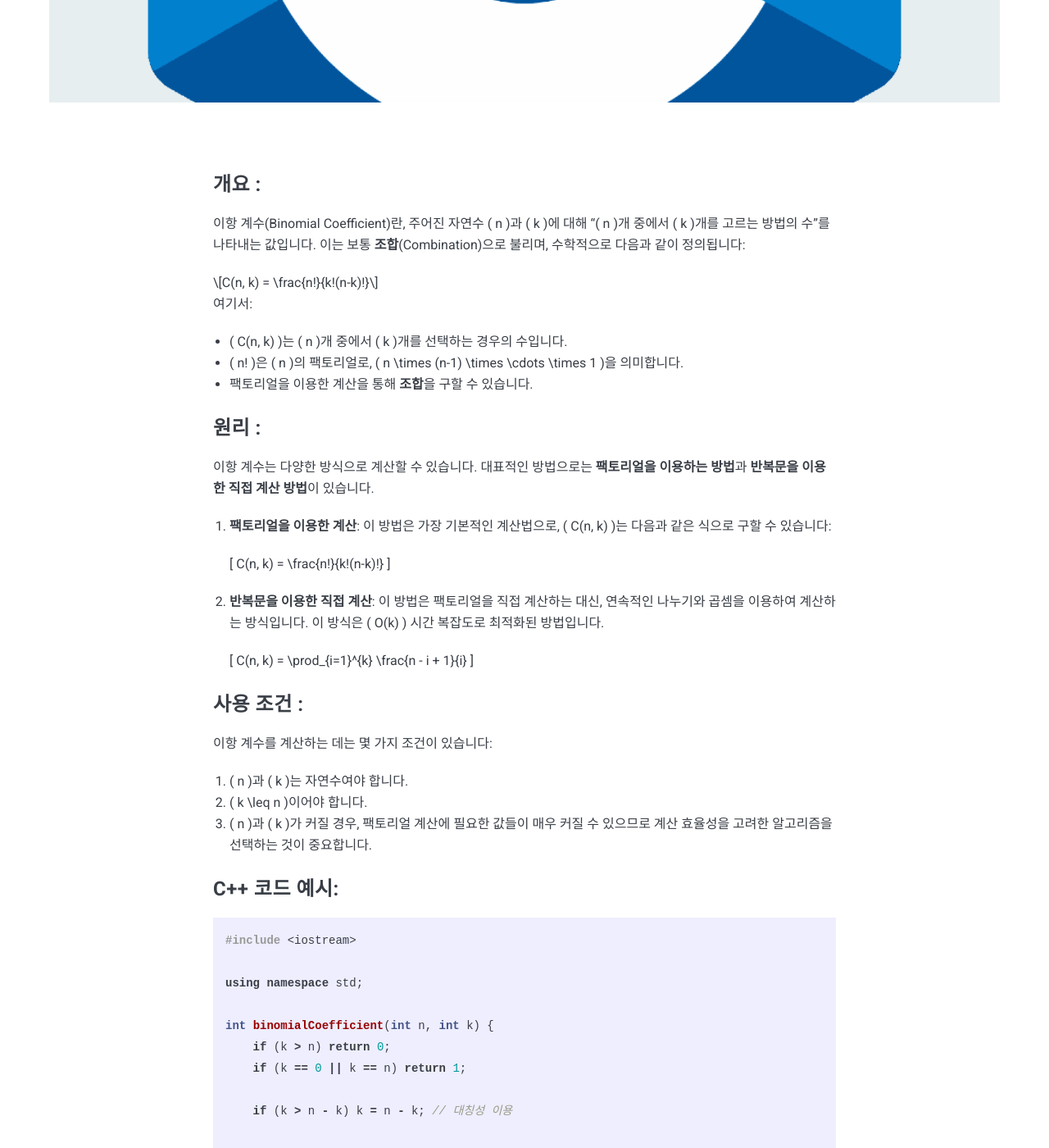
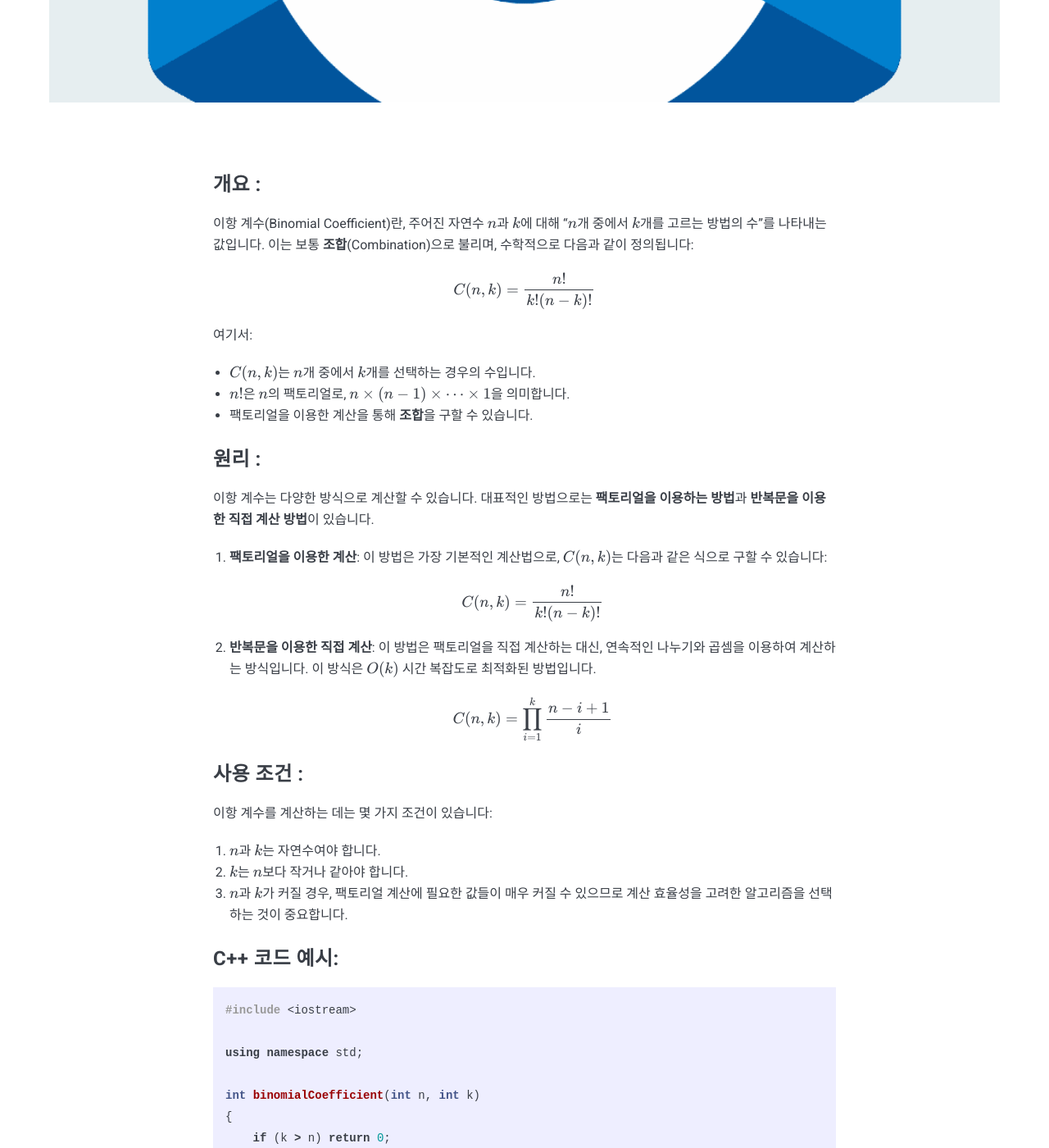
Before and after one commit to chomuscleguy/chomuscleguy.github.io, a Jekyll site: the page built from _posts/2025-03-27-C++-이항계수.Markdown, in a window 1280 px wide and 1400 px high, scrolled down 848 px. Shown: the whole window at 82% size. Built offline with Jekyll 4.4.1, drawn with Linux system fonts in a browser that asks for light colours; nearby versions of some CDN libraries; formulas are drawn with MathJax 3; a script that is not in the unit is left out; comment, search, counter and statistics services are not loaded.

Commit message:
진짜됨

````diff
--- a/_includes/head.html
+++ b/_includes/head.html
@@ -14,9 +14,9 @@
   <!-- Ionicons -->
   <link href="https://unpkg.com/ionicons@4.2.2/dist/css/ionicons.min.css" rel="stylesheet">
 
-  {% if page.use_math %}
-  {% include mathjax_support.html %}
-{% endif %}
+  <script type="text/javascript" async
+  src="https://cdnjs.cloudflare.com/ajax/libs/mathjax/2.7.7/MathJax.js?config=TeX-MML-AM_CHTML">
+</script>
 
   <style>
   {% capture include_to_scssify %}
--- a/_posts/2025-03-26-C++-유클리드-호제법.Markdown
+++ b/_posts/2025-03-26-C++-유클리드-호제법.Markdown
@@ -3,7 +3,6 @@
 title:  "유클리드 호제법"
 image:  C++.png
 tags:   C++ Algorithm
-use_math: true
 ---
 ### 개요 :
 유클리드 호제법이란 두 수의 최대공약수(GCD)를 구하는 하나의 알고리즘이다.
--- a/_posts/2025-03-27-C++-이항계수.Markdown
+++ b/_posts/2025-03-27-C++-이항계수.Markdown
@@ -3,43 +3,43 @@
 title:  "이항 계수"
 image:  C++.png
 tags:   C++ Algorithm, DP
-use_math: true
 ---
+
 ### 개요 :
-이항 계수(Binomial Coefficient)란, 주어진 자연수 \( n \)과 \( k \)에 대해 “\( n \)개 중에서 \( k \)개를 고르는 방법의 수”를 나타내는 값입니다. 이는 보통 **조합**(Combination)으로 불리며, 수학적으로 다음과 같이 정의됩니다:
+이항 계수(Binomial Coefficient)란, 주어진 자연수 $$ n $$과 $$ k $$에 대해 “$$ n $$개 중에서 $$ k $$개를 고르는 방법의 수”를 나타내는 값입니다. 이는 보통 **조합**(Combination)으로 불리며, 수학적으로 다음과 같이 정의됩니다:
 
 $$
 C(n, k) = \frac{n!}{k!(n-k)!}
 $$
 
 여기서:
-- \( C(n, k) \)는 \( n \)개 중에서 \( k \)개를 선택하는 경우의 수입니다.
-- \( n! \)은 \( n \)의 팩토리얼로, \( n \times (n-1) \times \cdots \times 1 \)을 의미합니다.
+- $$ C(n, k) $$는 $$ n $$개 중에서 $$ k $$개를 선택하는 경우의 수입니다.
+- $$ n! $$은 $$ n $$의 팩토리얼로, $$ n \times (n-1) \times \cdots \times 1 $$을 의미합니다.
 - 팩토리얼을 이용한 계산을 통해 **조합**을 구할 수 있습니다.
 
 ### 원리 :
 이항 계수는 다양한 방식으로 계산할 수 있습니다. 대표적인 방법으로는 **팩토리얼을 이용하는 방법**과 **반복문을 이용한 직접 계산 방법**이 있습니다.
 
 1. **팩토리얼을 이용한 계산**:
-    이 방법은 가장 기본적인 계산법으로, \( C(n, k) \)는 다음과 같은 식으로 구할 수 있습니다:
+    이 방법은 가장 기본적인 계산법으로, $$ C(n, k) $$는 다음과 같은 식으로 구할 수 있습니다:
 
-    \[
+    $$
     C(n, k) = \frac{n!}{k!(n-k)!}
-    \]
+    $$
 
 2. **반복문을 이용한 직접 계산**:
-    이 방법은 팩토리얼을 직접 계산하는 대신, 연속적인 나누기와 곱셈을 이용하여 계산하는 방식입니다. 이 방식은 \( O(k) \) 시간 복잡도로 최적화된 방법입니다.
+    이 방법은 팩토리얼을 직접 계산하는 대신, 연속적인 나누기와 곱셈을 이용하여 계산하는 방식입니다. 이 방식은 $$ O(k) $$ 시간 복잡도로 최적화된 방법입니다.
 
-    \[
+    $$
     C(n, k) = \prod_{i=1}^{k} \frac{n - i + 1}{i}
-    \]
+    $$
 
 ### 사용 조건 :
 이항 계수를 계산하는 데는 몇 가지 조건이 있습니다:
 
-1. \( n \)과 \( k \)는 자연수여야 합니다.
-2. \( k \leq n \)이어야 합니다.
-3. \( n \)과 \( k \)가 커질 경우, 팩토리얼 계산에 필요한 값들이 매우 커질 수 있으므로 계산 효율성을 고려한 알고리즘을 선택하는 것이 중요합니다.
+1. $$ n $$과 $$ k $$는 자연수여야 합니다.
+2. $$ k $$는 $$ n $$보다 작거나 같아야 합니다.
+3. $$ n $$과 $$ k $$가 커질 경우, 팩토리얼 계산에 필요한 값들이 매우 커질 수 있으므로 계산 효율성을 고려한 알고리즘을 선택하는 것이 중요합니다.
 
 ### C++ 코드 예시:
 
@@ -48,7 +48,8 @@
 
 using namespace std;
 
-int binomialCoefficient(int n, int k) {
+int binomialCoefficient(int n, int k)
+{
     if (k > n) return 0;
     if (k == 0 || k == n) return 1;
 
@@ -62,7 +63,8 @@
     return result;
 }
 
-int main() {
+int main()
+{
     int n, k;
     cin >> n >> k;
 
@@ -70,7 +72,6 @@
     return 0;
 }
 ```
-
 <br>
 <div style="display: inline-flex; align-items: center; justify-content: center;">
   <a style="text-decoration: none; color: black; font-weight: bold;">
````
